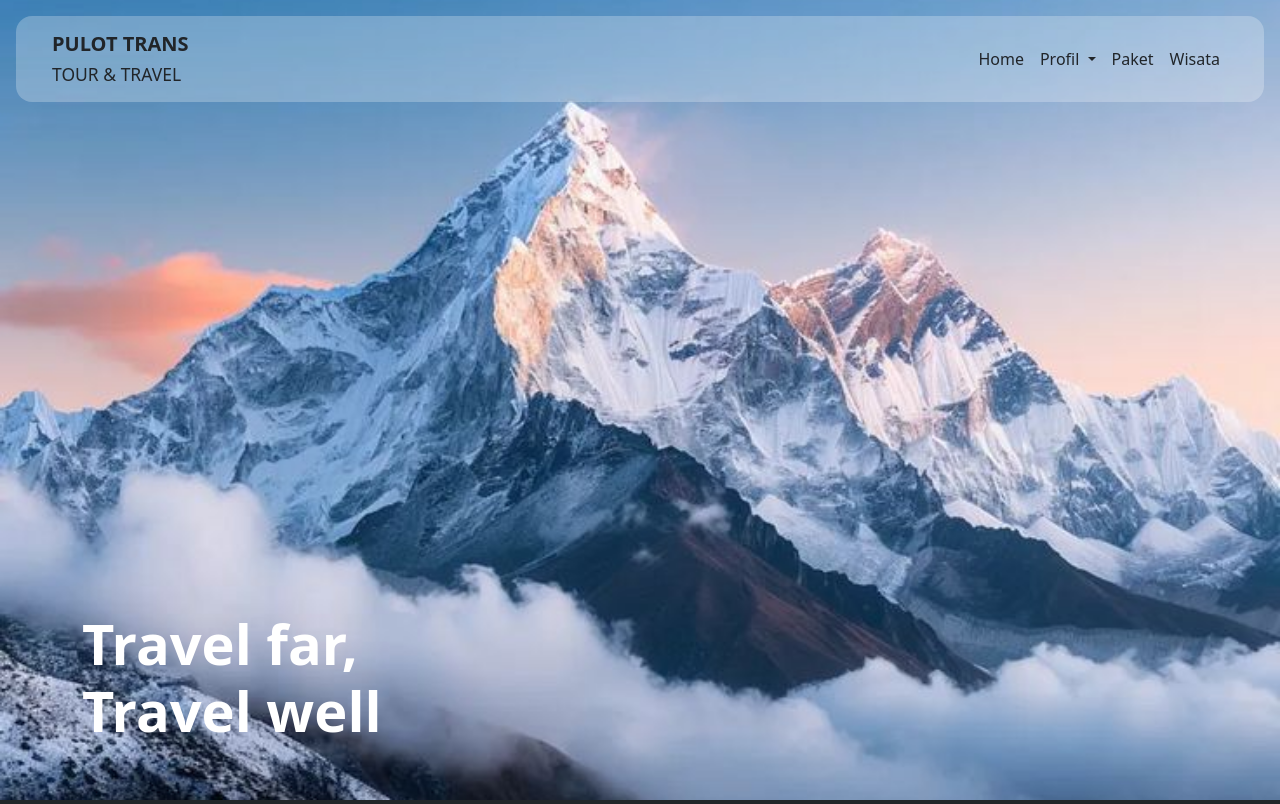
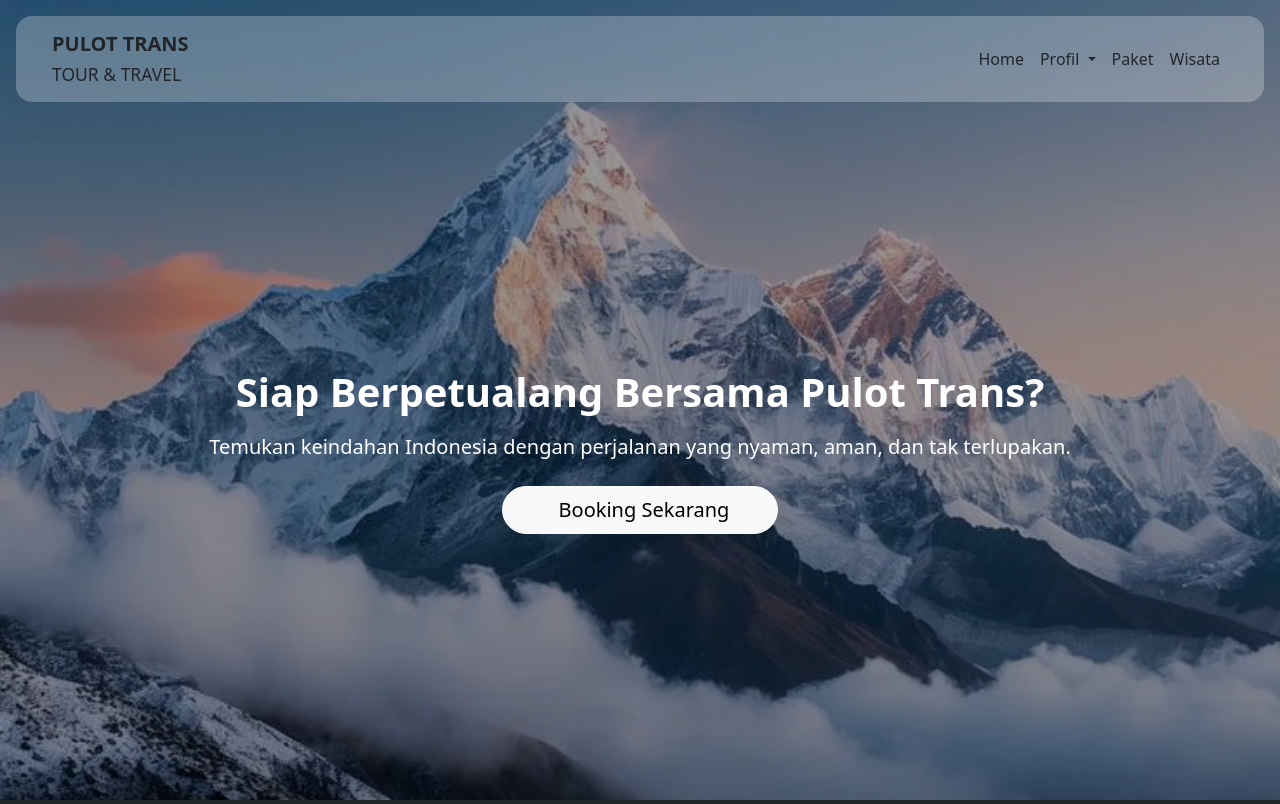
Before and after one commit to zdnikhsan/pulotTrans, a plain HTML site: page index.html in a window 1280 px wide. Shown: the top 804 px of the page. Drawn offline with nearby package versions, Linux system fonts and the light colour scheme.

Commit message:
Update index.html

```diff
--- a/index.html
+++ b/index.html
@@ -10,7 +10,7 @@
 </head>
 <body class="text-white">
 
-  <div class="min-vh-100 d-flex flex-column justify-content-between" style="background-image: url('bg1.jpg'); background-size: cover; background-position: center;">
+  <div class="min-vh-100 d-flex flex-column justify-content-between" style="background: linear-gradient(rgba(0,0,0,0.4), rgba(0,0,0,0.4)), url('bg1.jpg') no-repeat center center; background-size: cover;">
 
     <!-- Navbar -->
     <nav class="navbar navbar-expand-lg bg-white bg-opacity-25 rounded-4 mx-3 mt-3 px-4">
@@ -48,9 +48,20 @@
     </nav>
 
     <!-- Hero Text -->
-    <div class="container mb-5">
-      <h1 class="display-4 fw-bold">Travel far,<br>Travel well</h1>
-    </div>
+    <!-- Hero Section -->
+<div class="container flex-grow-1 d-flex justify-content-center align-items-center" style="min-height: 500px;">
+  <!-- <h1 class="display-4 fw-bold text-center text-white">Travel far,<br>Travel well</h1> -->
+  <div class="text-center">
+  <h1 class="text-white fw-bold mb-3">Siap Berpetualang Bersama Pulot Trans?</h1>
+  <p class="lead text-white mb-4">
+    Temukan keindahan Indonesia dengan perjalanan yang nyaman, aman, dan tak terlupakan.
+  </p>
+  <a href="booking.html" target="_blank" class="btn btn-light btn-lg px-5 shadow rounded-pill">
+    <i class="bi bi-whatsapp me-2"></i>Booking Sekarang
+  </a>
+</div>
+</div>
+
 
   </div>
 
```
